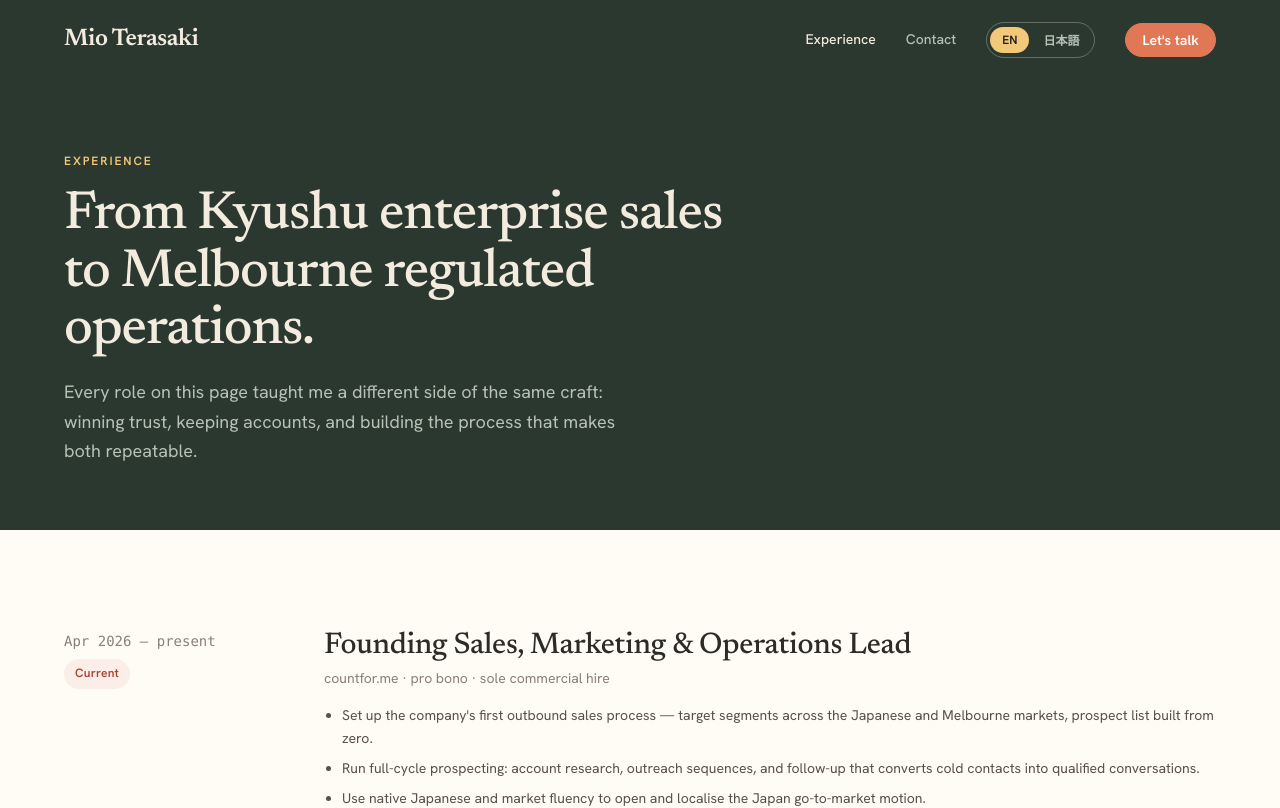
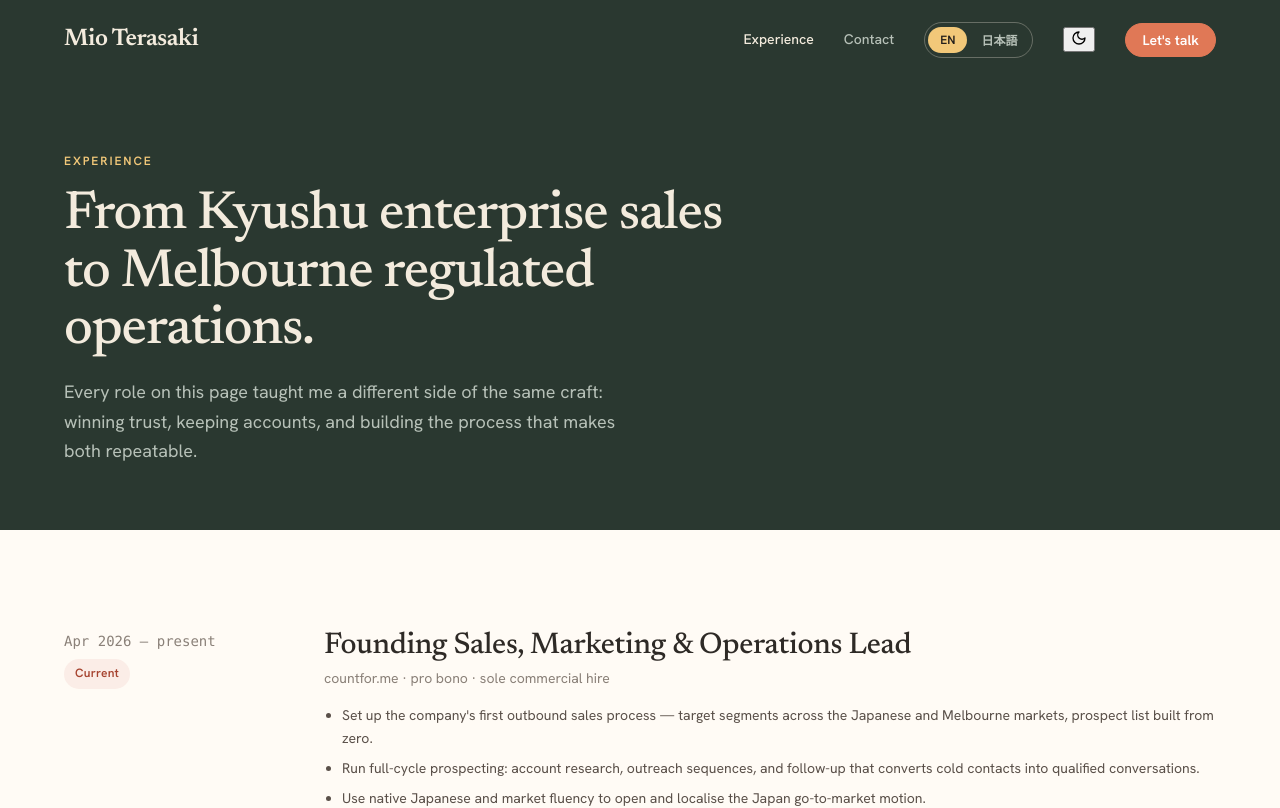
Before and after one commit to mioterasaki/portfolio, a React (Vite) app: page /experience in a window 1280 px wide. Shown: the top 808 px of the page. Built offline with nearby package versions, Linux system fonts and the light colour scheme; a web font is replaced by a local one.

Commit message:
Nav: theme toggle; icons: sun + moon

```diff
--- a/src/components/Nav.jsx
+++ b/src/components/Nav.jsx
@@ -1,11 +1,14 @@
 import { Link } from 'react-router-dom'
 import Button from './Button'
+import { SunIcon, MoonIcon } from './icons'
 import { useLanguage } from '../i18n'
+import { useTheme } from '../theme'
 
 // Sage-900 nav bar. Home/Experience show the "Let's talk" CTA;
 // the Contact page omits it (the page itself is the CTA).
 export default function Nav({ active, showCta = true }) {
   const { lang, setLang, t } = useLanguage()
+  const { theme, toggleTheme } = useTheme()
   const linkClass = (name) => `nav__link${active === name ? ' nav__link--active' : ''}`
   const toggleClass = (name) =>
     `lang-toggle__btn${lang === name ? ' lang-toggle__btn--active' : ''}`
@@ -23,6 +26,15 @@ export default function Nav({ active, showCta = true }) {
             日本語
           </button>
         </div>
+        <button
+          type="button"
+          className="theme-toggle"
+          onClick={toggleTheme}
+          aria-label={theme === 'dark' ? 'Switch to light mode' : 'Switch to dark mode'}
+          title={theme === 'dark' ? 'Light mode' : 'Dark mode'}
+        >
+          {theme === 'dark' ? <SunIcon width={16} height={16} /> : <MoonIcon width={16} height={16} />}
+        </button>
         {showCta && <Button to="/contact" size="sm">{t.nav.cta}</Button>}
       </div>
     </nav>
--- a/src/components/icons.jsx
+++ b/src/components/icons.jsx
@@ -67,6 +67,30 @@ export function QuoteIcon(props) {
   )
 }
 
+export function SunIcon(props) {
+  return (
+    <svg {...base} {...props}>
+      <circle cx="12" cy="12" r="4" />
+      <path d="M12 2v2" />
+      <path d="M12 20v2" />
+      <path d="m4.93 4.93 1.41 1.41" />
+      <path d="m17.66 17.66 1.41 1.41" />
+      <path d="M2 12h2" />
+      <path d="M20 12h2" />
+      <path d="m6.34 17.66-1.41 1.41" />
+      <path d="m19.07 4.93-1.41 1.41" />
+    </svg>
+  )
+}
+
+export function MoonIcon(props) {
+  return (
+    <svg {...base} {...props}>
+      <path d="M12 3a6 6 0 0 0 9 9 9 9 0 1 1-9-9Z" />
+    </svg>
+  )
+}
+
 export function LanguagesIcon(props) {
   return (
     <svg {...base} {...props}>
```
